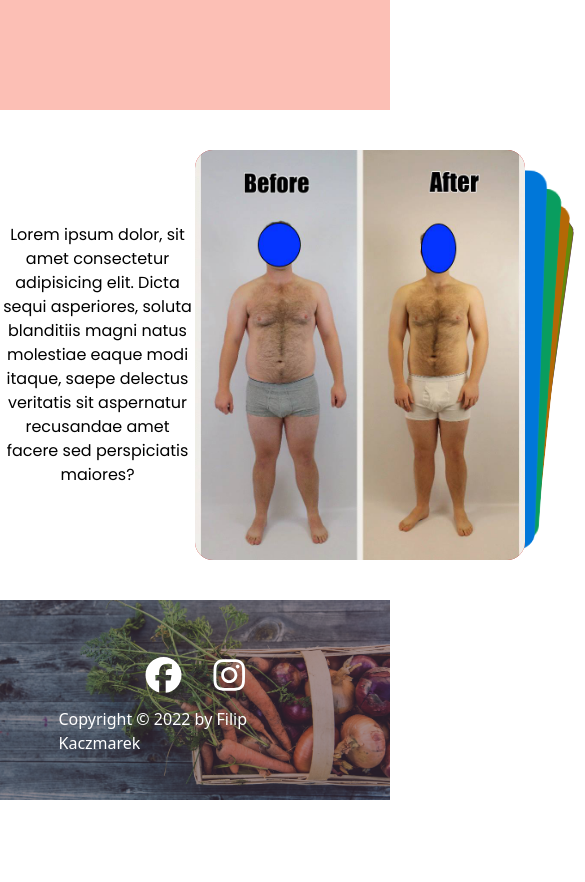
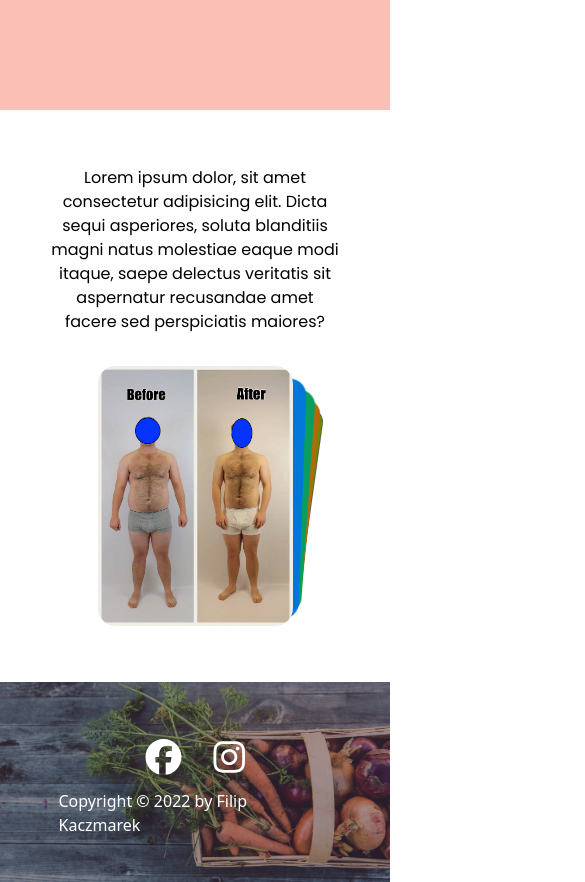
Before and after one commit to FilipKaczmarek/DietitianPortfolio-Karolina, a React (Create React App) app: page / in a window 390 px wide. Shown: the part 4260-5142 px from the top of the page, 585 px wide, since content can reach past the window. Before the commit the page ends 5060 px from the top, so only its background shows below. Built offline with nearby package versions, Linux system fonts and the light colour scheme.

Commit message:
RWD added to Transformation.jsx

```diff
--- a/src/Sections/Hero/TransformationSection/Transformation.jsx
+++ b/src/Sections/Hero/TransformationSection/Transformation.jsx
@@ -11,14 +11,14 @@ import "./transformation.css";
 
 export const Transformation = ({ className }) => {
   return (
-    <div className="max-w-screen-xl mx-auto flex flex-row items-center my-5 py-5">
-      <div className="w-6/12 text-center">
+    <div className="max-w-screen-xl mx-auto flex flex-col lg:flex-row items-center my-5 py-5">
+      <div className="w-3/4 lg:w-6/12 text-center py-4 lg:pl-[1.5rem] lg:py-0">
         Lorem ipsum dolor, sit amet consectetur adipisicing elit. Dicta sequi
         asperiores, soluta blanditiis magni natus molestiae eaque modi itaque,
         saepe delectus veritatis sit aspernatur recusandae amet facere sed
         perspiciatis maiores?
       </div>
-      <div className="w-6/12">
+      <div className="w-2/4 lg:w-6/12 py-4 lg:py-0">
         <Swiper
           effect={"cards"}
           grabCursor={true}
--- a/src/Sections/Hero/TransformationSection/transformation.css
+++ b/src/Sections/Hero/TransformationSection/transformation.css
@@ -54,3 +54,17 @@
   .transformation-swiper--card:nth-child(10n) {
     background-color: rgb(54, 94, 77);
   }
+
+  @media screen and (max-width: 700px) {
+    .transformation-swiper {
+      /* width: 330px;
+      height: 410px; */
+      width: 100%;
+      height: auto;
+    }
+
+    .transformation-swiper--card {
+      width: 100%;
+      height: auto;
+    }
+  }
```
